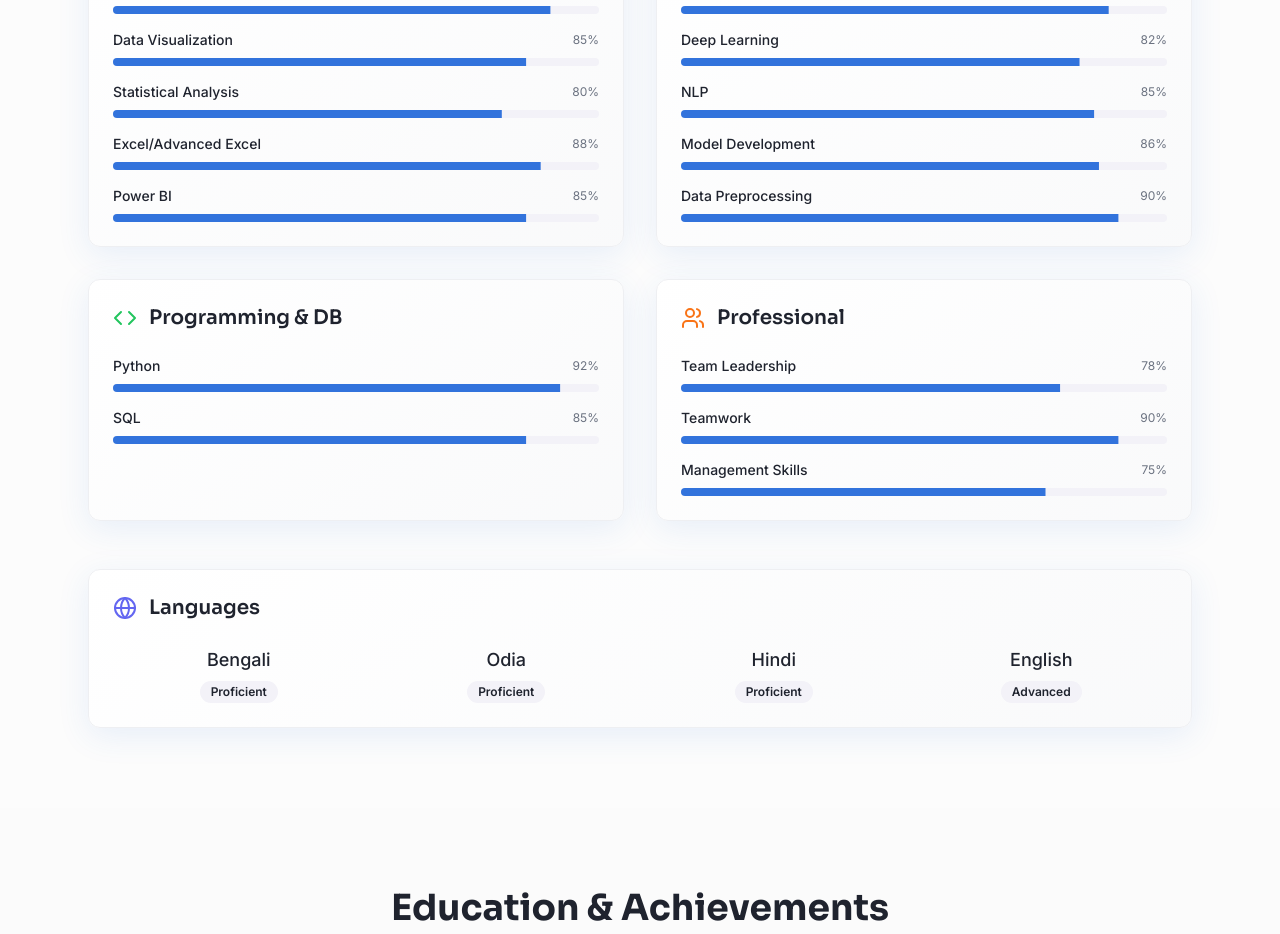
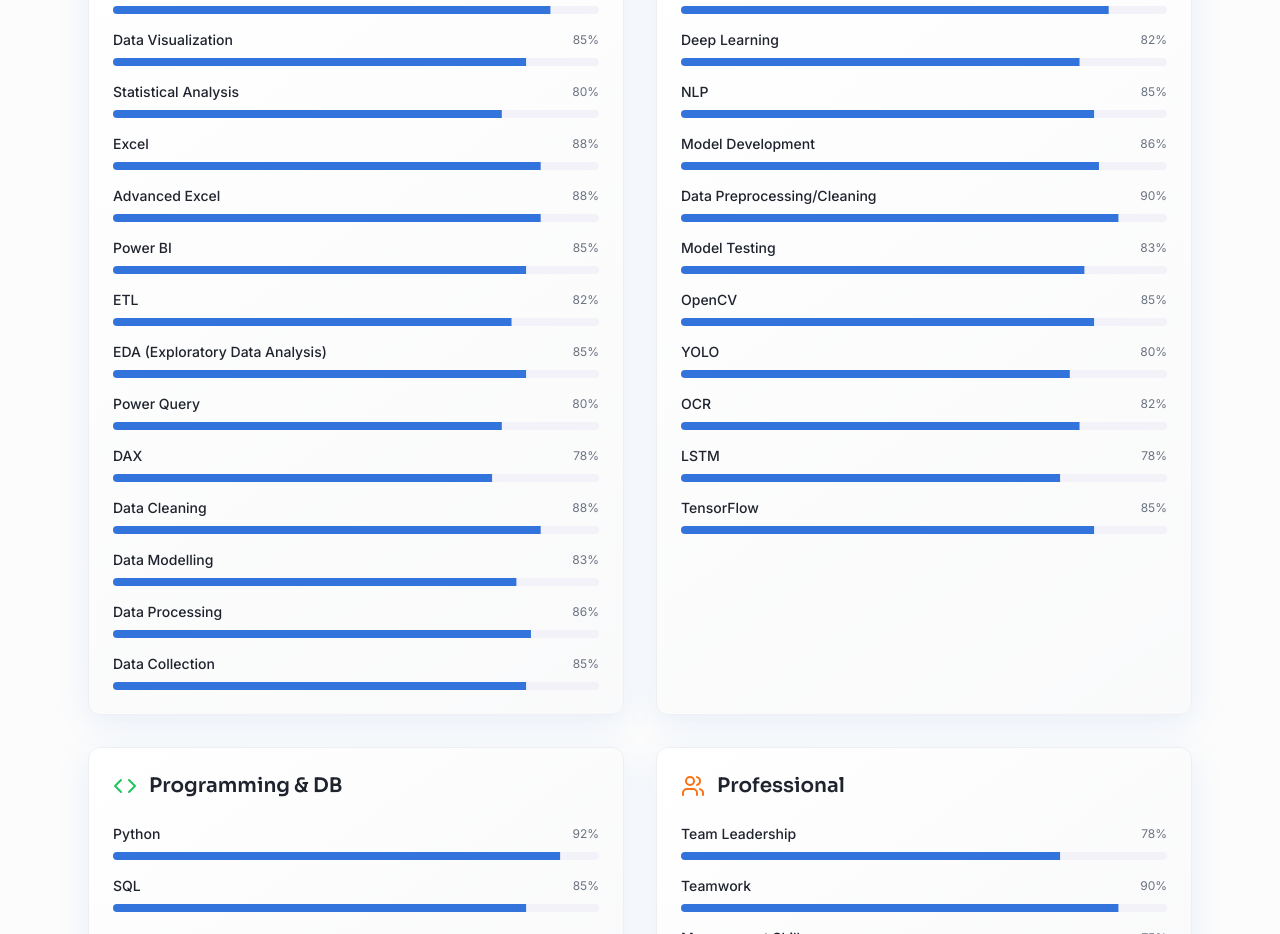
Before and after one commit to GourangaSahoo/GourangaSahooDev, a React (Vite) app: page / in a window 1280 px wide. Shown: the part 4520-5454 px from the top of the page. Built offline with nearby package versions, Linux system fonts and the light colour scheme.

Commit message:
Update skills and project details

```diff
--- a/src/components/Projects.tsx
+++ b/src/components/Projects.tsx
@@ -249,7 +249,8 @@ const Projects = () => {
       images: [
         "/lovable-uploads/175933aa-2b18-475d-a193-9b4cc6bd3742.png",
         "/lovable-uploads/b344f8f7-04c2-4b67-9ba9-0fce537bc076.png",
-        "/lovable-uploads/bfa30879-5760-4abd-a075-f3356502e133.png"
+        "/lovable-uploads/bfa30879-5760-4abd-a075-f3356502e133.png",
+        "/lovable-uploads/80522faa-5238-47ee-a631-bb2b88824429.png"
       ],
       details: {
         problem: "Banks needed comprehensive analysis of loan portfolio performance, risk assessment, and borrower behavior to make informed lending decisions and reduce default rates.",
--- a/src/components/Skills.tsx
+++ b/src/components/Skills.tsx
@@ -12,8 +12,17 @@ const Skills = () => {
         { name: "Data Analysis", level: 90 },
         { name: "Data Visualization", level: 85 },
         { name: "Statistical Analysis", level: 80 },
-        { name: "Excel/Advanced Excel", level: 88 },
-        { name: "Power BI", level: 85 }
+        { name: "Excel", level: 88 },
+        { name: "Advanced Excel", level: 88 },
+        { name: "Power BI", level: 85 },
+        { name: "ETL", level: 82 },
+        { name: "EDA (Exploratory Data Analysis)", level: 85 },
+        { name: "Power Query", level: 80 },
+        { name: "DAX", level: 78 },
+        { name: "Data Cleaning", level: 88 },
+        { name: "Data Modelling", level: 83 },
+        { name: "Data Processing", level: 86 },
+        { name: "Data Collection", level: 85 }
       ]
     },
     {
@@ -25,7 +34,13 @@ const Skills = () => {
         { name: "Deep Learning", level: 82 },
         { name: "NLP", level: 85 },
         { name: "Model Development", level: 86 },
-        { name: "Data Preprocessing", level: 90 }
+        { name: "Data Preprocessing/Cleaning", level: 90 },
+        { name: "Model Testing", level: 83 },
+        { name: "OpenCV", level: 85 },
+        { name: "YOLO", level: 80 },
+        { name: "OCR", level: 82 },
+        { name: "LSTM", level: 78 },
+        { name: "TensorFlow", level: 85 }
       ]
     },
     {
```
Also changed, not shown: public/lovable-uploads/80522faa-5238-47ee-a631-bb2b88824429.png (added).
